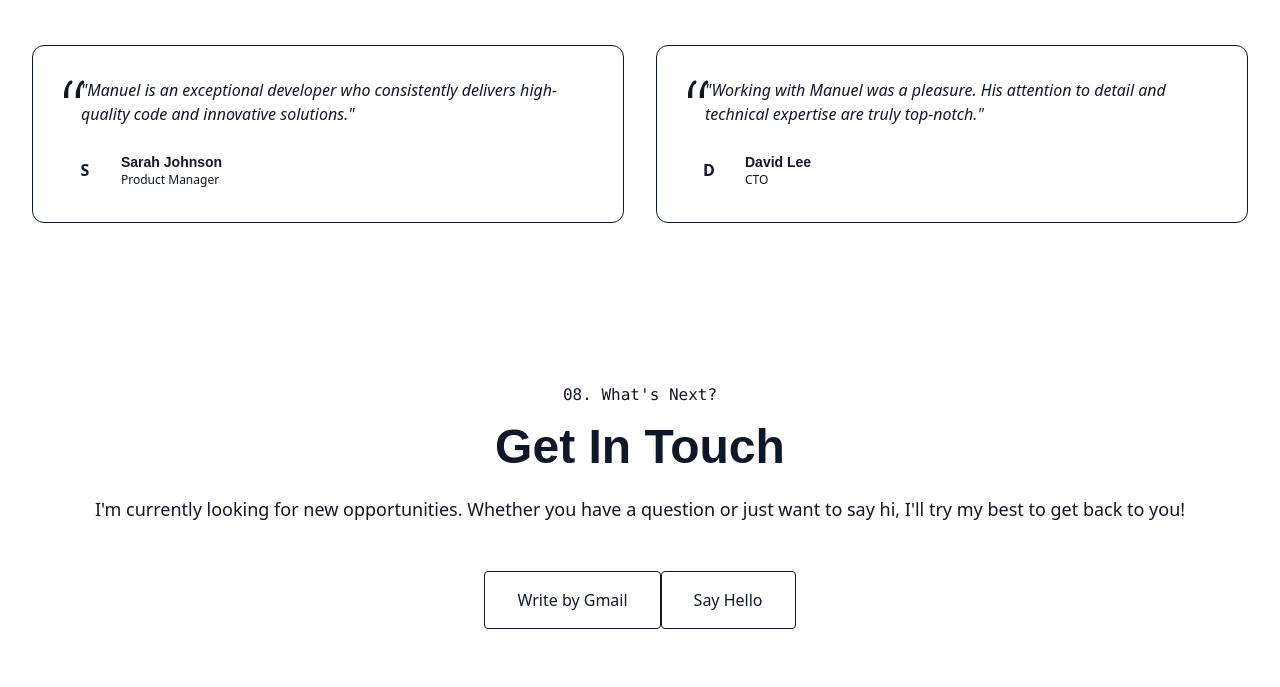
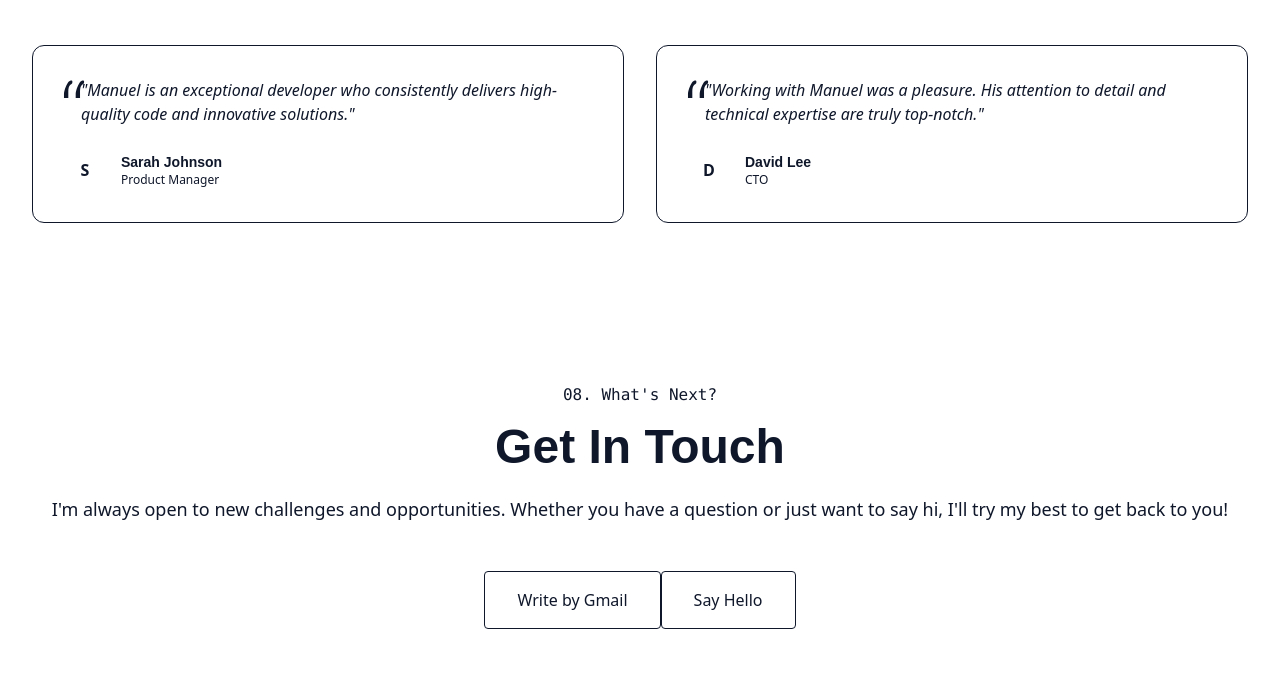
Before and after one commit to manunoly/manuel.team, an Astro site: page / in a window 1280 px wide. Shown: the part 11117-11804 px from the top of the page. Built offline with nearby package versions, Linux system fonts and the light colour scheme; Astro itself is replaced by a stand-in of ours; a web font is replaced by a local one.

Commit message:
feat: Add Contact section component with email and social media links.

```diff
--- a/src/components/Contact.tsx
+++ b/src/components/Contact.tsx
@@ -14,7 +14,7 @@ export default function Contact({ email, linkedin, github, twitter }: ContactPro
             <p className="text-app-accent font-mono mb-4">08. What's Next?</p>
             <h2 className="text-4xl md:text-5xl font-bold text-app-text mb-6">Get In Touch</h2>
             <p className="text-app-text-muted text-lg mb-12">
-                I'm currently looking for new opportunities. Whether you have a question or just want to say hi, I'll try my best to get back to you!
+                I'm always open to new challenges and opportunities. Whether you have a question or just want to say hi, I'll try my best to get back to you!
             </p>
 
             <a
```
